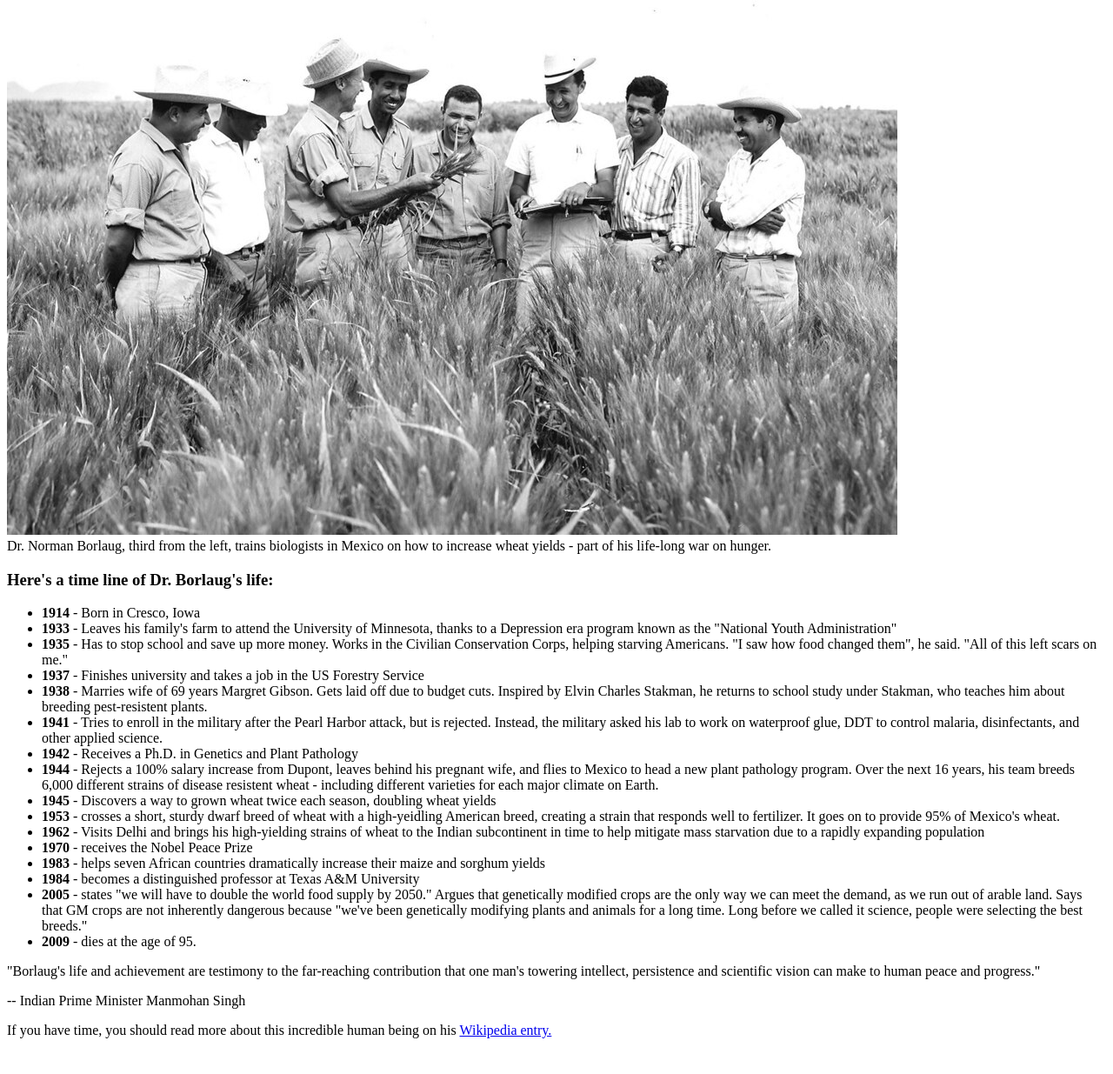
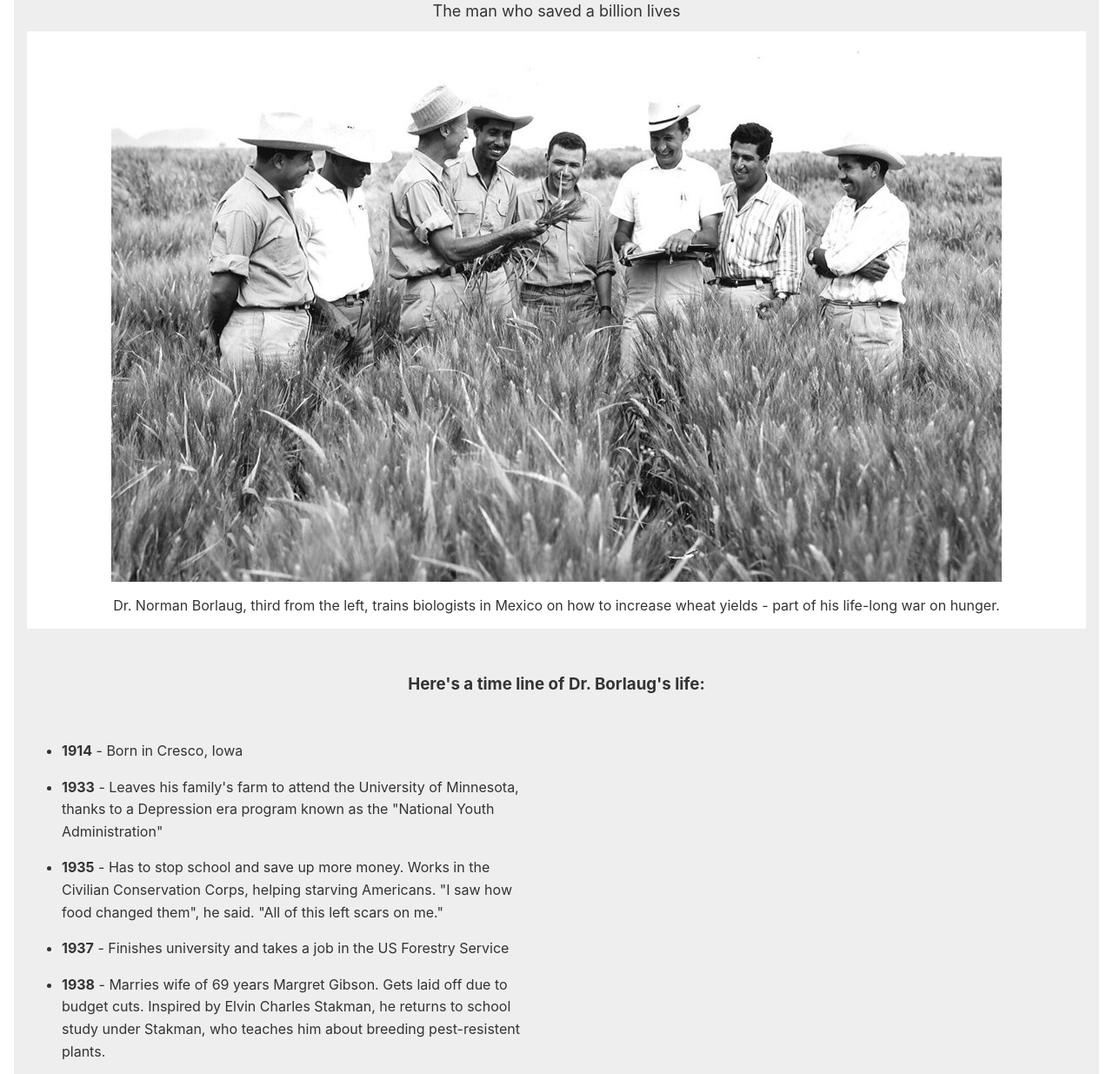
Before and after one commit to Mike-95/tribute-page, a plain HTML site: page index.html in a window 1280 px wide. Shown: the part 122-1357 px from the top of the page at 87% size. Before the commit the page ends 1324 px from the top, so only its background shows below. Drawn offline with Linux system fonts and the light colour scheme.

Commit message:
completed css design

```diff
--- a/index.html
+++ b/index.html
@@ -11,14 +11,18 @@
 
 <body>
     <main id="main">
+        <nav>
             <h1 id="title">Dr. Norman Borlaug</h1>
             <p class="title-desc">The man who saved a billion lives</p>
-        <div id="img-div">
+        </nav>
+
+        <figure id="img-div">
             <img id="image" src="/tribute-page-main-image.jpg" alt="Dr. Norman Borlaug">
-            <figcaption>Dr. Norman Borlaug, third from the left, trains biologists in Mexico on how to increase wheat
+            <figcaption id="img-caption">Dr. Norman Borlaug, third from the left, trains biologists in Mexico on how to
+                increase wheat
                 yields - part of his life-long war on hunger.</figcaption>
-        </div>
-        <div id="tribute-info">
+        </figure>
+        <section id="tribute-info">
             <h3 id="tribute-subject">Here's a time line of Dr. Borlaug's life:</h3>
             <ul>
                 <li><strong>1914</strong> - Born in Cresco, Iowa</li>
@@ -62,16 +66,21 @@
                     a long time. Long before we called it science, people were selecting the best breeds."</li>
                 <li><strong>2009</strong> - dies at the age of 95.</li>
             </ul>
-            <p class="quote">"Borlaug's life and achievement are testimony to the far-reaching contribution that one
+            <blockquote class="quote">Borlaug's life and achievement are testimony to the far-reaching contribution that
+                one
                 man's towering
-                intellect, persistence and scientific vision can make to human peace and progress."</p>
+                intellect, persistence and scientific vision can make to human peace and progress.>
                 <p class="author">-- Indian Prime Minister Manmohan Singh</p>
-        </div>
-    </main>
+            </blockquote>
+        </section>
         <footer>
+            <h3>
                 If you have time, you should read more about this incredible human being on his <a id="tribute-link"
                     target="_blank" href="https://en.wikipedia.org/wiki/Norman_Borlaug">Wikipedia entry.</a>
+            </h3>
         </footer>
+    </main>
+
 </body>
 
 </html>
--- a/styles.css
+++ b/styles.css
@@ -0,0 +1,127 @@
+body {
+  font-family: -apple-system, BlinkMacSystemFont, "Segoe UI", "Roboto",
+    "Helvetica Neue", Arial, sans-serif;
+  text-align: center;
+  font-size: 1.6rem;
+  line-height: 1.5;
+  color: #333;
+}
+html {
+  font-size: 10px;
+}
+main {
+  background: #eee;
+  padding: 15px;
+  margin: 30px 8px;
+}
+nav {
+  text-align: center;
+}
+
+#title,
+.title-desc {
+  margin: 0;
+}
+#title {
+  font-size: 36px;
+  font-weight: 800;
+  font-stretch: extra-expanded;
+  padding-top: 12px;
+}
+
+.title-desc {
+  padding: 10px 10px;
+  font-size: 18px;
+}
+
+#img-div {
+  background: white;
+  padding: 10px;
+  margin: 0;
+}
+img {
+  display: block;
+  max-width: 100%;
+  height: auto;
+  margin: 0 auto;
+}
+
+#img-caption {
+  margin: 15px 0 5px 0;
+}
+
+figcaption {
+  display: block;
+}
+figure {
+  display: block;
+  margin-block-start: 1em;
+  margin-block-end: 1em;
+  margin-inline-start: 40px;
+  margin-inline-end: 40px;
+}
+
+section {
+  display: block;
+  text-align: center;
+}
+
+#tribute-subject {
+  margin: 50px 0;
+}
+h3 {
+  display: block;
+  font-size: 1.17em;
+  margin-block-start: 1em;
+  margin-block-end: 1em;
+  margin-inline-start: 0px;
+  margin-inline-end: 0px;
+  font-weight: bold;
+}
+
+ul {
+  max-width: 550px;
+  margin: 0 auto 50px auto;
+  text-align: left;
+  line-height: 1.6;
+}
+
+ul {
+  display: block;
+  list-style-type: disc;
+  margin-block-start: 1em;
+  margin-block-end: 1em;
+  margin-inline-start: 0px;
+  margin-inline-end: 0px;
+  padding-inline-start: 40px;
+}
+
+li {
+  margin: 16px 0;
+}
+li {
+  display: list-item;
+
+}
+.blockquote {
+  margin: 0 auto 50px auto;
+  max-width: 545px;
+  display: block;
+  text-align: left;
+}
+
+blockquote {
+  display: block;
+  margin-block-start: 1em;
+  margin-block-end: 1em;
+  margin-inline-start: 40px;
+  margin-inline-end: 40px;
+}
+
+p {
+  display: block;
+  margin-block-start: 1em;
+  margin-block-end: 1em;
+  margin-inline-start: 0px;
+  margin-inline-end: 0px;
+}
```
Lines whose indentation alone changed are shown as unchanged.
